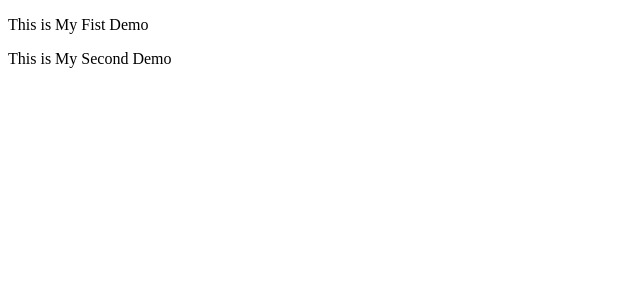
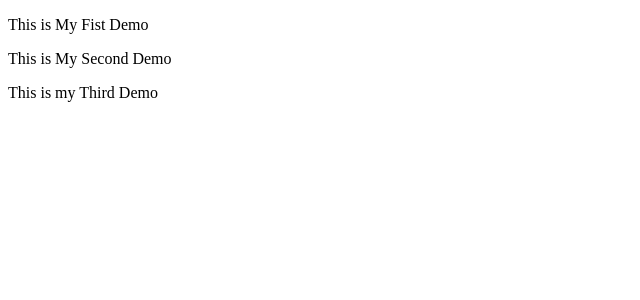
Before and after one commit to RaghavendraSagar/AngularBasics, an Angular app in the folder EcommerceGateway/: page / in a window 1280 px wide. Shown: the top 300 px of the page, without its empty margins (0-640 px from the left). Built offline with nearby package versions, Linux system fonts and the light colour scheme.

Commit message:
Third Demo Commit

```diff
--- a/EcommerceGateway/src/app/app.component.html
+++ b/EcommerceGateway/src/app/app.component.html
@@ -1,2 +1,3 @@
 <p>This is My Fist Demo</p>
 <p>This is My Second Demo</p>
+<p>This is my Third Demo</p>
```
